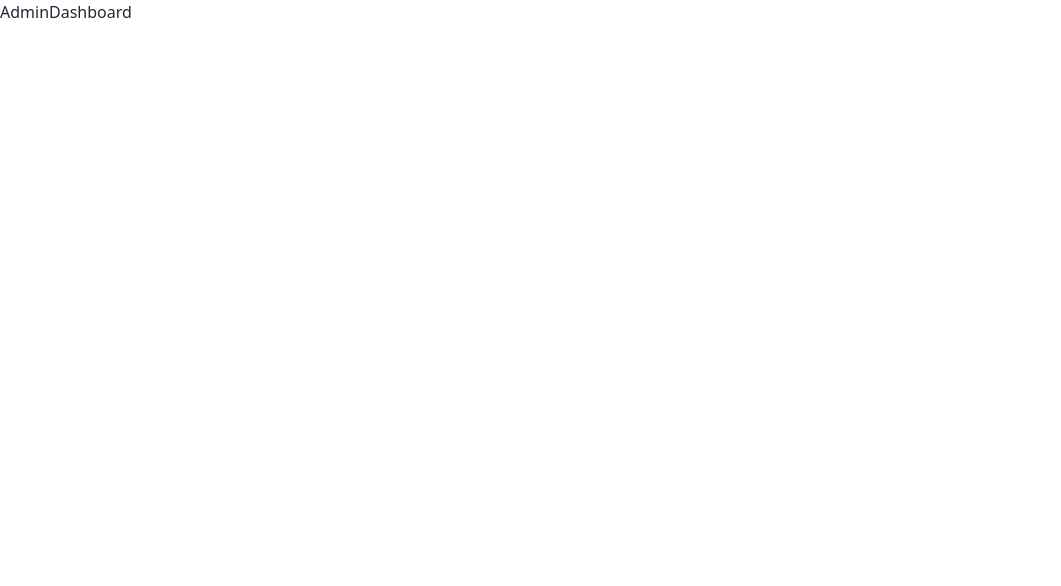
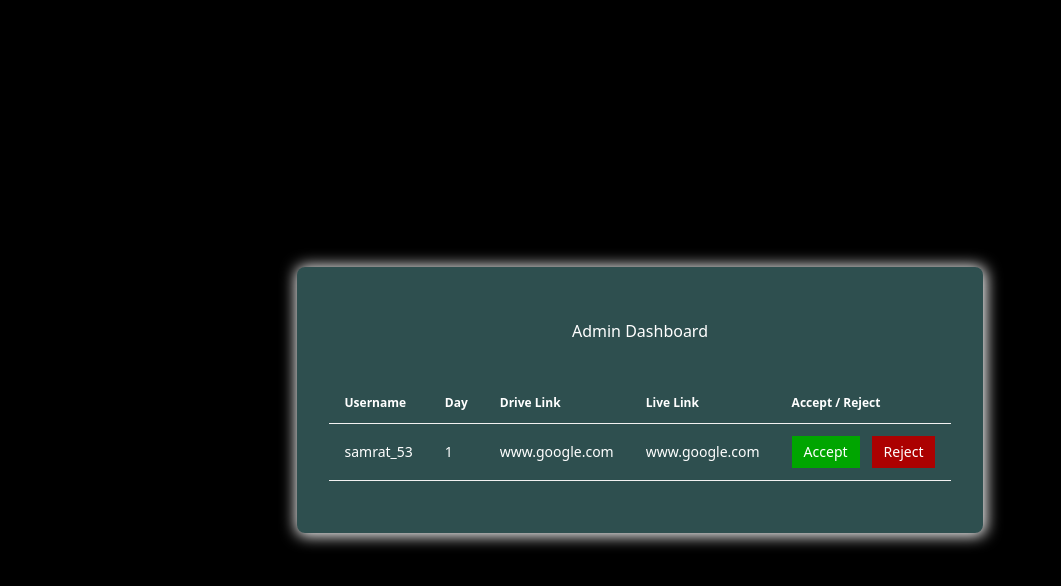
Before and after one commit to samrat53/dcc-gdsc-21days-december, a React (Vite) app: page /admin in a window 1280 px wide. Shown: the top 586 px of the page, without its empty margins (0-1061 px from the left). Built offline with nearby package versions, Linux system fonts and the light colour scheme.

Commit message:
complete admin dashboard

```diff
--- a/src/components/AdminDashboard.jsx
+++ b/src/components/AdminDashboard.jsx
@@ -1,9 +1,84 @@
-import React from 'react'
+import React from "react";
 
 const AdminDashboard = () => {
+  const data = [
+    {
+      username: "samrat_53",
+      day: 1,
+      driveLink: "www.google.com",
+      status: "pending",
+      liveLink: "www.google.com",
+    },
+  ];
+
   return (
-    <div>AdminDashboard</div>
-  )
-}
+    <>
+      <div className="bounded flex flex-col items-center justify-center h-[100vh]">
+        <div className="submission-form rounded-lg flex flex-col items-center justify-center p-8 w-[50wh]">
+          <h1 className="py-5  ">Admin Dashboard</h1>
+          <div className="overflow-x-auto">
+            <table className="table my-5">
+              <thead>
+                <tr>
+                  <th>Username</th>
+                  <th>Day</th>
+                  <th>Drive Link</th>
+                  <th>Live Link</th>
+                  <th>Accept / Reject</th>
+                </tr>
+              </thead>
+              <tbody>
+                {data.map((item) => (
+                  <tr key={item.username}>
+                    <td>{item.username}</td>
+                    <td>{item.day}</td>
+                    <td>
+                      <a
+                        href={item.driveLink}
+                        className="overflow-hidden truncate ext-ellipsis block"
+                      >
+                        {item.driveLink}
+                      </a>
+                    </td>
+                    <td>
+                      <a
+                        href={item.liveLink}
+                        className="overflow-hidden truncate max-w-xs block"
+                      >
+                        {item.liveLink}
+                      </a>
+                    </td>
+                    <td>
+                      {item.status == "pending" ? (
+                        <div className="btn-array flex space-x-3">
+                          <button
+                            name="accepted"
+                            value="accepted"
+                            className="btn-sm btn-accept bg-green-700"
+                          >
+                            Accept
+                          </button>
+                          <button
+                            name="rejected"
+                            value="rejected"
+                            className="btn-sm btn-reject bg-red-700"
+                          >
+                            Reject
+                          </button>
+                        </div>
+                      ) : (
+                        "Seen"
+                      )}
+                    </td>
+                  </tr>
+                ))}
+              </tbody>
+            </table>
+          </div>
+        </div>
+      </div>
+    </>
+  );
+};
 
-export default AdminDashboard
+export default AdminDashboard;
--- a/src/components/UserDashBoard.jsx
+++ b/src/components/UserDashBoard.jsx
@@ -6,7 +6,7 @@ const UserDashBoard = () => {
     {
       day: 1,
       link: "www.google.com",
-      status: 30,
+      status: true,
     },
   ];
 
@@ -22,7 +22,6 @@ const UserDashBoard = () => {
   };
 
   const handleSubmit = () => {
-    // Your submission logic here
     console.log("Form submitted:", { driveLink, liveLink });
   };
 
@@ -38,13 +37,13 @@ const UserDashBoard = () => {
             </summary>
             <ul className="p-2 shadow menu dropdown-content z-[1] rounded-box w-52 bg-white">
               <li className="text-black">
-                <a>Web Development</a>
+                <a name="web" value="web">Web Development</a>
               </li>
               <li li className="text-black">
-                <a>Android Development</a>
+                <a name="android" value="android">Android Development</a>
               </li>
               <li className="text-black">
-                <a>AI / ML</a>
+                <a name="aiml" value="aiml">AI / ML</a>
               </li>
             </ul>
           </details>
@@ -52,7 +51,7 @@ const UserDashBoard = () => {
           <label className="form-control w-full max-w-xs my-2">
             <div className="label">
               <span className="label-text text-white">Drive Link</span>
-              <span className="label-text-alt text-green-600">*</span>
+              <span className="label-text-alt text-red-600">*</span>
             </div>
             <input
               type="text"
@@ -64,7 +63,6 @@ const UserDashBoard = () => {
             />
             <div className="label">
               <span className="label-text text-white">Live Link</span>
-              <span className="label-text-alt text-blue-600">#</span>
             </div>
             <input
               type="text"
@@ -76,10 +74,10 @@ const UserDashBoard = () => {
             />
             <div className="label">
               <span className="label-text-alt">
-                Mandatory: <span className="text-green-600">*</span>
+
               </span>
               <span className="label-text-alt">
-                Optional: <span className="text-blue-600">#</span>
+                Mandatory: <span className="text-red-600">*</span>
               </span>
             </div>
           </label>
--- a/src/index.css
+++ b/src/index.css
@@ -11,3 +11,12 @@
     color: white;
     cursor: not-allowed;
   }
+
+.btn-accept{
+    background-color: rgb(0, 165, 0);
+    color: white;
+}
+.btn-reject{
+    background-color: rgb(172, 1, 1);
+    color: white;
+}
```
